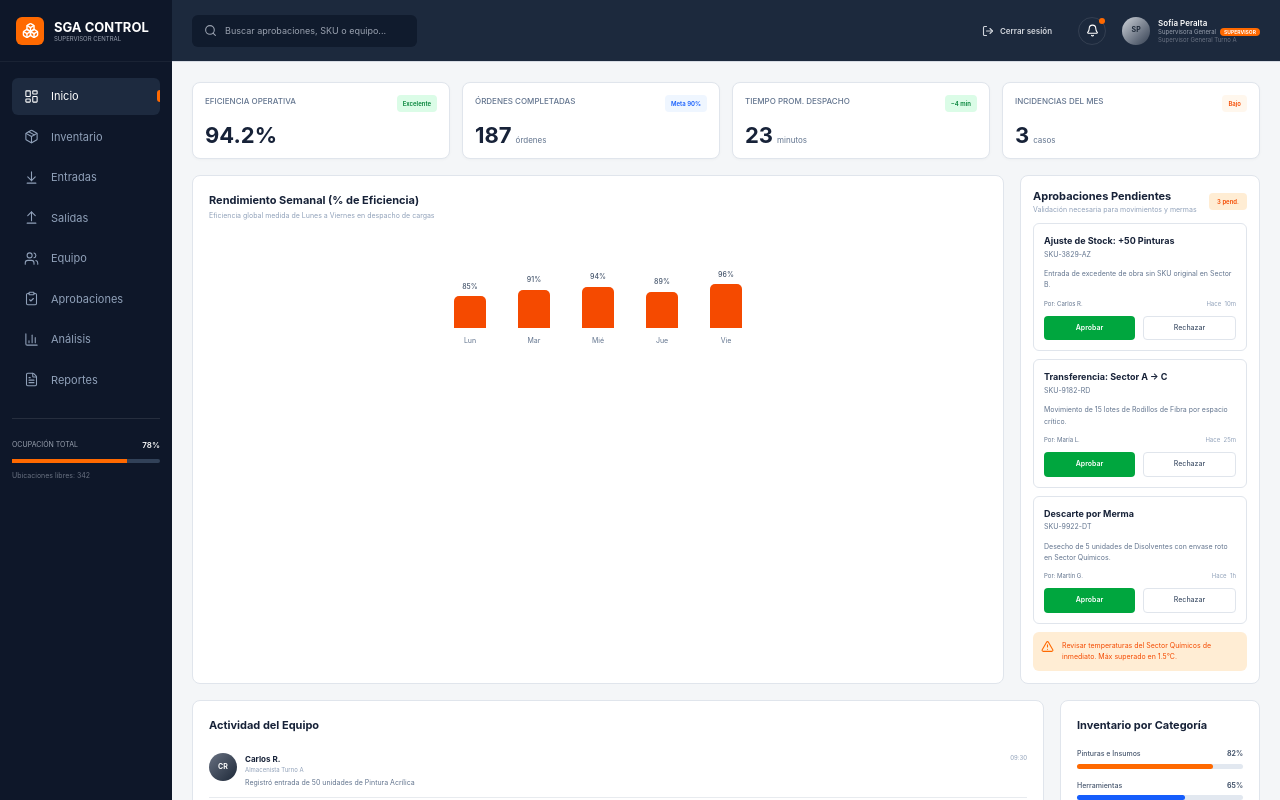
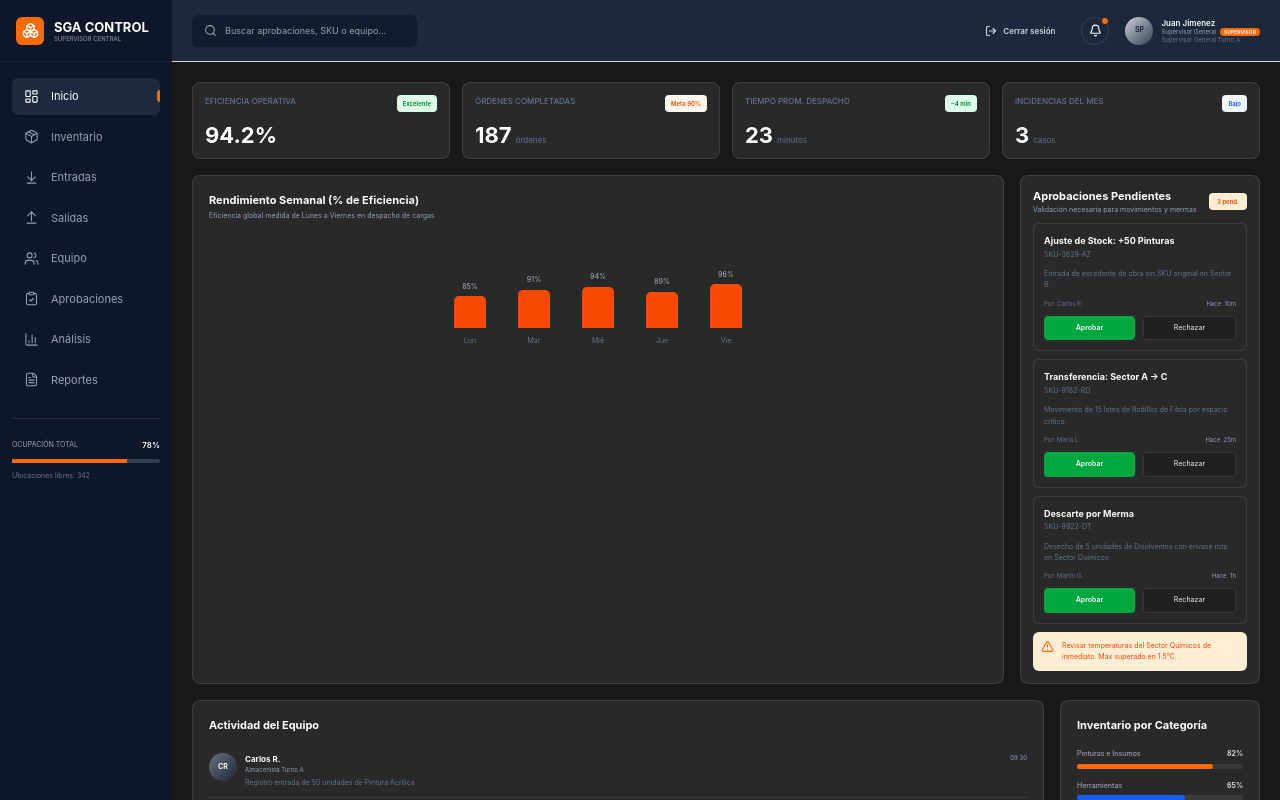
Before and after one commit to AgroSentinel-Team/AgroSentinel_Frontend, a React (Vite) app: page /supervisor/dashboard in a window 1280 px wide. Shown: the top 800 px of the page. Built offline with nearby package versions, Linux system fonts and the light colour scheme.

Commit message:
Update DashSuper
Update Page

```diff
--- a/src/pages/Supervisor/SuperDashboard.jsx
+++ b/src/pages/Supervisor/SuperDashboard.jsx
@@ -1,4 +1,4 @@
-import React from "react";
+import { useState } from "react";
 import {
   LayoutDashboard,
   Package,
@@ -31,7 +31,7 @@ const kpis = [
     value: "187",
     suffix: "órdenes",
     badge: "Meta 90%",
-    badgeClass: "bg-blue-50 text-blue-600",
+    badgeClass: "bg-orange-50 text-orange-600",
   },
   {
     title: "TIEMPO PROM. DESPACHO",
@@ -45,7 +45,7 @@ const kpis = [
     value: "3",
     suffix: "casos",
     badge: "Bajo",
-    badgeClass: "bg-orange-50 text-orange-600",
+    badgeClass: "bg-blue-50 text-blue-600",
   },
 ];
 
@@ -146,10 +146,12 @@ function SidebarItem({
   icon: Icon,
   children,
   active = false,
+  onClick,
 }) {
   return (
     <button
       type="button"
+      onClick={onClick}
       className={`
         relative flex w-full items-center gap-3
         rounded-md px-3 py-2.5
@@ -173,7 +175,7 @@ function SidebarItem({
   );
 }
 
-function Sidebar() {
+function Sidebar({ activeSection, onSelect }) {
   return (
     <aside
       className="
@@ -222,36 +224,37 @@ function Sidebar() {
         <div className="space-y-1">
           <SidebarItem
             icon={LayoutDashboard}
-            active
+            active={activeSection === "Inicio"}
+            onClick={() => onSelect("Inicio")}
           >
             Inicio
           </SidebarItem>
 
-          <SidebarItem icon={Package}>
+          <SidebarItem icon={Package} active={activeSection === "Inventario"} onClick={() => onSelect("Inventario")}>
             Inventario
           </SidebarItem>
 
-          <SidebarItem icon={ArrowDownToLine}>
+          <SidebarItem icon={ArrowDownToLine} active={activeSection === "Entradas"} onClick={() => onSelect("Entradas")}>
             Entradas
           </SidebarItem>
 
-          <SidebarItem icon={ArrowUpFromLine}>
+          <SidebarItem icon={ArrowUpFromLine} active={activeSection === "Salidas"} onClick={() => onSelect("Salidas")}>
             Salidas
           </SidebarItem>
 
-          <SidebarItem icon={Users}>
+          <SidebarItem icon={Users} active={activeSection === "Equipo"} onClick={() => onSelect("Equipo")}>
             Equipo
           </SidebarItem>
 
-          <SidebarItem icon={ClipboardCheck}>
+          <SidebarItem icon={ClipboardCheck} active={activeSection === "Aprobaciones"} onClick={() => onSelect("Aprobaciones")}>
             Aprobaciones
           </SidebarItem>
 
-          <SidebarItem icon={BarChart3}>
+          <SidebarItem icon={BarChart3} active={activeSection === "Análisis"} onClick={() => onSelect("Análisis")}>
             Análisis
           </SidebarItem>
 
-          <SidebarItem icon={FileText}>
+          <SidebarItem icon={FileText} active={activeSection === "Reportes"} onClick={() => onSelect("Reportes")}>
             Reportes
           </SidebarItem>
         </div>
@@ -290,7 +293,7 @@ function Sidebar() {
    HEADER
 ========================================================= */
 
-function Header() {
+function Header({ notificationsRead, onNotifications }) {
   return (
     <header
       className="
@@ -326,6 +329,9 @@ function Header() {
         <LogoutButton className="text-gray-300 hover:bg-white/10 hover:text-white" />
 
         <button
+          type="button"
+          onClick={onNotifications}
+          aria-label="Marcar notificaciones como leídas"
           className="
             relative flex h-7 w-7
             items-center justify-center
@@ -339,11 +345,12 @@ function Header() {
           />
 
           <span
-            className="
+            className={`
               absolute right-0 top-0
               h-1.5 w-1.5
               rounded-full bg-orange-500
-            "
+              ${notificationsRead ? "opacity-0" : ""}
+            `}
           />
         </button>
 
@@ -366,12 +373,12 @@ function Header() {
 
           <div className="leading-tight">
             <p className="text-[8px] font-semibold text-white">
-              Sofía Peralta
+              Juan Jimenez
             </p>
 
             <div className="flex items-center gap-1">
               <span className="text-[6px] text-gray-400">
-                Supervisora General
+                Supervisor General
               </span>
 
               <span
@@ -414,8 +421,8 @@ function KpiCard({
     <div
       className="
         rounded-lg
-        border border-[#e0e5ec]
-        bg-white
+        border border-white/10
+        bg-[#292929]
         px-3 py-3
         shadow-[0_1px_3px_rgba(15,23,42,0.03)]
       "
@@ -446,7 +453,7 @@ function KpiCard({
       </div>
 
       <div className="mt-3 flex items-baseline gap-1">
-        <span className="text-[22px] font-bold leading-none text-[#172238]">
+        <span className="text-[22px] font-bold leading-none text-white">
           {value}
         </span>
 
@@ -469,12 +476,12 @@ function WeeklyChart() {
     <div
       className="
         rounded-lg
-        border border-[#e0e5ec]
-        bg-white
+        border border-white/10
+        bg-[#292929]
         p-4
       "
     >
-      <h2 className="text-[11px] font-bold text-[#172238]">
+      <h2 className="text-[11px] font-bold text-white">
         Rendimiento Semanal (% de Eficiencia)
       </h2>
 
@@ -501,7 +508,7 @@ function WeeklyChart() {
               justify-end
             "
           >
-            <span className="mb-1 text-[7px] font-medium text-slate-600">
+            <span className="mb-1 text-[7px] font-medium text-gray-400">
               {item.value}%
             </span>
 
@@ -531,18 +538,20 @@ function WeeklyChart() {
 ========================================================= */
 
 function ApprovalCard({ approval }) {
+  const [decision, setDecision] = useState("");
+
   return (
     <div
       className="
         rounded-md
-        border border-[#e0e5ec]
-        bg-white
+        border border-white/10
+        bg-[#292929]
         p-2.5
       "
     >
       <div className="flex items-start justify-between gap-2">
         <div>
-          <h3 className="text-[9px] font-bold text-[#172238]">
+          <h3 className="text-[9px] font-bold text-white">
             {approval.title}
           </h3>
 
@@ -568,6 +577,9 @@ function ApprovalCard({ approval }) {
 
       <div className="mt-2 flex gap-2">
         <button
+          type="button"
+          onClick={() => setDecision("Aprobada")}
+          aria-pressed={decision === "Aprobada"}
           className="
             flex-1
             rounded
@@ -580,24 +592,27 @@ function ApprovalCard({ approval }) {
             hover:bg-green-700
           "
         >
-          Aprobar
+          {decision === "Aprobada" ? "Aprobada" : "Aprobar"}
         </button>
 
         <button
+          type="button"
+          onClick={() => setDecision("Rechazada")}
+          aria-pressed={decision === "Rechazada"}
           className="
             flex-1
             rounded
-            border border-[#e0e5ec]
-            bg-white
+            border border-white/10
+            bg-[#202020]
             py-1.5
             text-[7px]
             font-medium
-            text-slate-600
+            text-gray-300
             transition
             hover:bg-slate-50
           "
         >
-          Rechazar
+          {decision === "Rechazada" ? "Rechazada" : "Rechazar"}
         </button>
       </div>
     </div>
@@ -609,14 +624,14 @@ function Approvals() {
     <div
       className="
         rounded-lg
-        border border-[#e0e5ec]
-        bg-white
+        border border-white/10
+        bg-[#292929]
         p-3
       "
     >
       <div className="flex items-center justify-between">
         <div>
-          <h2 className="text-[11px] font-bold text-[#172238]">
+          <h2 className="text-[11px] font-bold text-white">
             Aprobaciones Pendientes
           </h2>
 
@@ -700,12 +715,12 @@ function TeamActivity() {
     <div
       className="
         rounded-lg
-        border border-[#e0e5ec]
-        bg-white
+        border border-white/10
+        bg-[#292929]
         p-4
       "
     >
-      <h2 className="text-[11px] font-bold text-[#172238]">
+      <h2 className="text-[11px] font-bold text-white">
         Actividad del Equipo
       </h2>
 
@@ -718,7 +733,7 @@ function TeamActivity() {
               py-2
               ${
                 index !== teamActivity.length - 1
-                  ? "border-b border-[#e8ebef]"
+                  ? "border-b border-white/10"
                   : ""
               }
             `}
@@ -734,7 +749,7 @@ function TeamActivity() {
             <div className="min-w-0 flex-1">
               <div className="flex justify-between gap-2">
                 <div>
-                  <p className="text-[8px] font-bold text-[#172238]">
+                  <p className="text-[8px] font-bold text-white">
                     {person.name}
                   </p>
 
@@ -768,12 +783,12 @@ function Inventory() {
     <div
       className="
         rounded-lg
-        border border-[#e0e5ec]
-        bg-white
+        border border-white/10
+        bg-[#292929]
         p-4
       "
     >
-      <h2 className="text-[11px] font-bold text-[#172238]">
+      <h2 className="text-[11px] font-bold text-white">
         Inventario por Categoría
       </h2>
 
@@ -781,16 +796,16 @@ function Inventory() {
         {inventory.map((item) => (
           <div key={item.name}>
             <div className="mb-1 flex items-center justify-between">
-              <span className="text-[7px] font-medium text-slate-600">
+              <span className="text-[7px] font-medium text-gray-400">
                 {item.name}
               </span>
 
-              <span className="text-[7px] font-bold text-slate-600">
+              <span className="text-[7px] font-bold text-gray-300">
                 {item.value}%
               </span>
             </div>
 
-            <div className="h-[5px] rounded-full bg-slate-200">
+            <div className="h-[5px] rounded-full bg-[#3a3a3a]">
               <div
                 className={`h-[5px] rounded-full ${item.color}`}
                 style={{
@@ -810,26 +825,35 @@ function Inventory() {
 ========================================================= */
 
 export default function SupervisorDashboard() {
+  const [activeSection, setActiveSection] = useState("Inicio");
+  const [notificationsRead, setNotificationsRead] = useState(false);
+
   return (
     <div
       className="
         min-h-screen
-        bg-[#f4f6f8]
+        bg-[#181818]
         font-sans
-        text-[#172238]
+        text-white
         antialiased
       "
     >
       <div className="flex min-h-screen">
 
         {/* Sidebar */}
-        <Sidebar />
+        <Sidebar
+          activeSection={activeSection}
+          onSelect={setActiveSection}
+        />
 
         {/* Main */}
         <main className="min-w-0 flex-1">
 
           {/* Header */}
-          <Header />
+          <Header
+            notificationsRead={notificationsRead}
+            onNotifications={() => setNotificationsRead(true)}
+          />
 
           {/* Content */}
           <div
```
